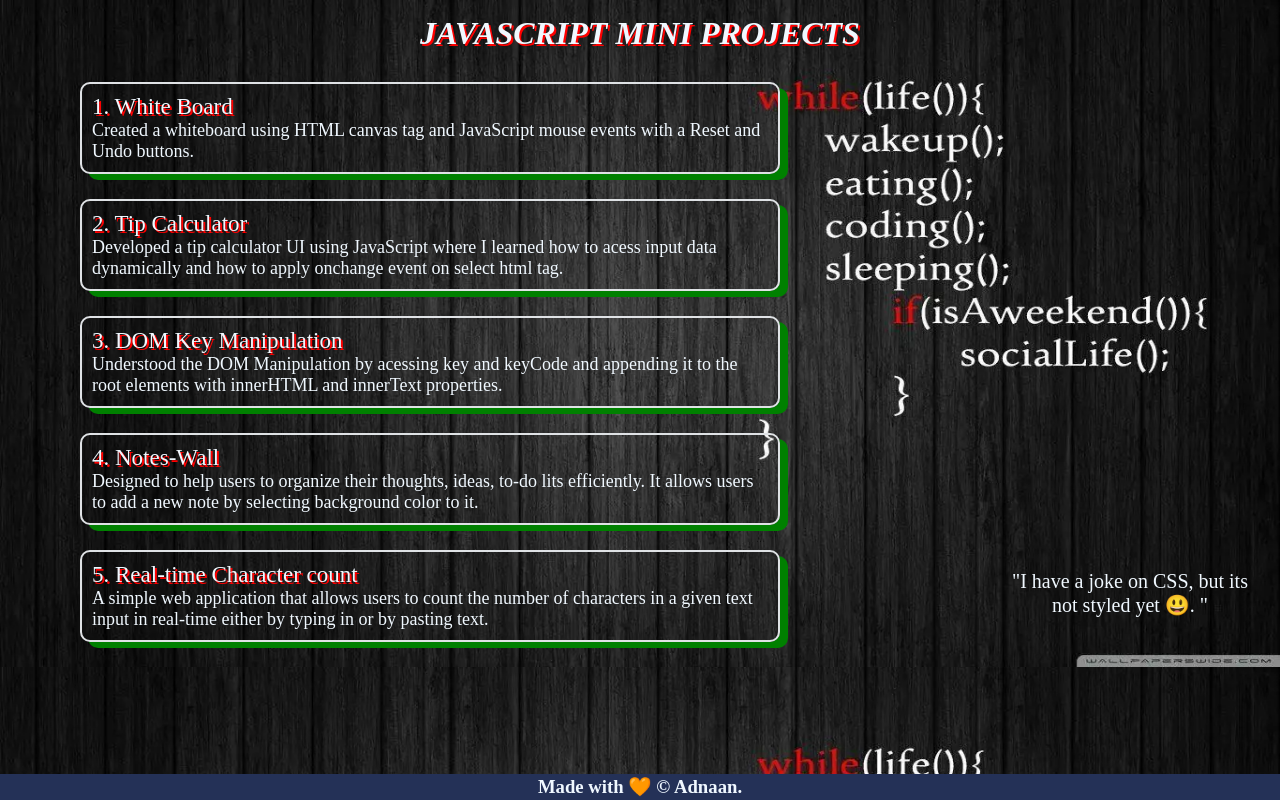
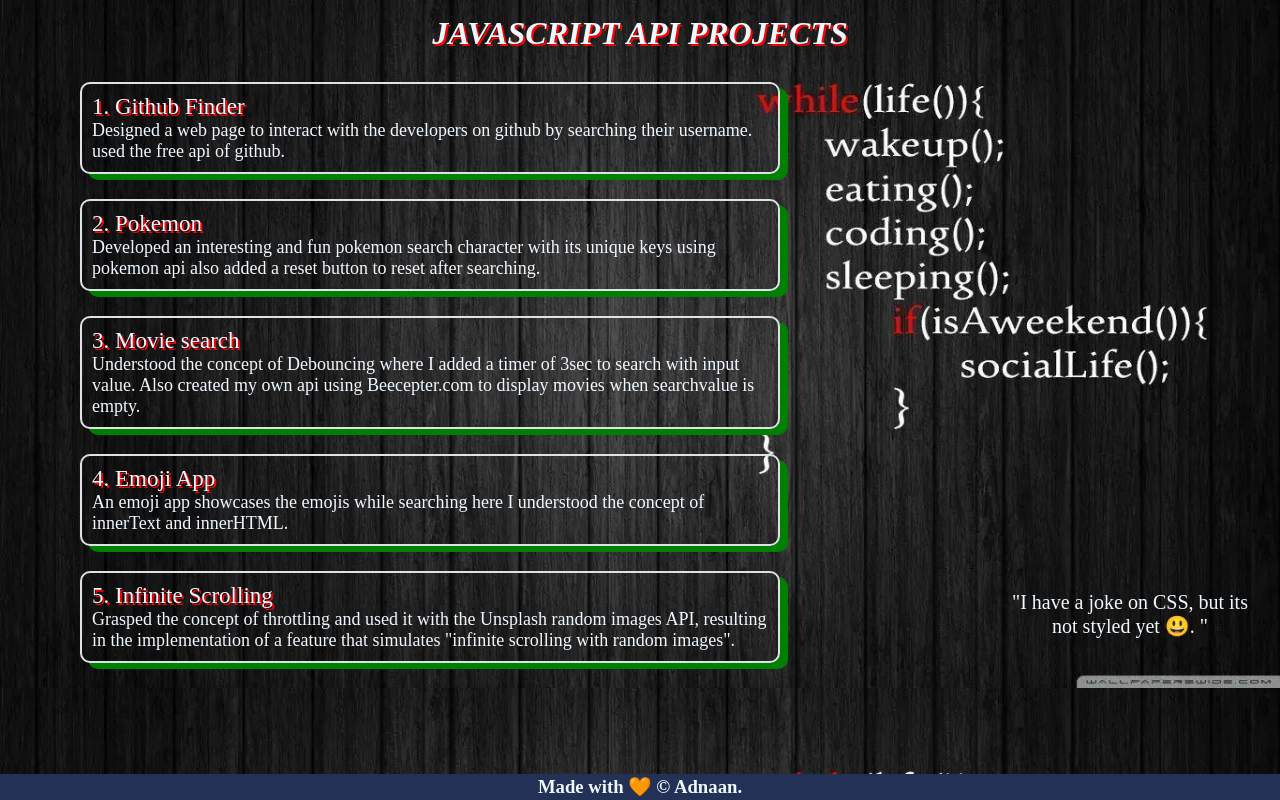
Before and after one commit to tareeqadnaan806/API-projects, a plain HTML site: page index.html in a window 1280 px wide. Drawn offline with Linux system fonts and the light colour scheme.

Commit message:
Update index.html

```diff
--- a/index.html
+++ b/index.html
@@ -9,27 +9,27 @@
 <body>
     <div class="container">
         <header>
-            <h1 class="header"><I>JAVASCRIPT MINI PROJECTS</I></h1>
+            <h1 class="header"><I>JAVASCRIPT API PROJECTS</I></h1>
         </header>
         <main>
             <div class="projects">
                 <div class="project">
-                    <a href="https://tareeqadnaan806.github.io/whiteboard/" target="_blank"><div class="name">1. White Board</div><p class="description">Created a whiteboard using HTML canvas tag and JavaScript mouse events with a Reset and Undo buttons.</p></a>
+                    <a href="https://tareeqadnaan806.github.io/github-finder/" target="_blank"><div class="name">1. Github Finder</div><p class="description">Designed a web page to interact with the developers on github by searching their username. used the free api of github.</p></a>
                 </div>
                 <div class="project">
-                    <a href="https://tareeqadnaan806.github.io/day11CW/" target="_blank"><div class="name">2. Tip Calculator</div><p class="description">Developed a tip calculator UI using JavaScript where I learned how to acess input data dynamically and how to apply onchange event on select html tag.</p></a>
+                    <a href="https://tareeqadnaan806.github.io/pokemon/" target="_blank"><div class="name">2. Pokemon</div><p class="description">Developed an interesting and fun pokemon search character with its unique keys using pokemon api also added a reset button to reset after searching.</p></a>
                 </div>
                 <div class="project">
-                    <a href="https://tareeqadnaan806.github.io/day11HW/" target="_blank"><div class="name">3. DOM Key Manipulation</div><p class="description">Understood the DOM Manipulation by acessing key and keyCode and appending it to the root elements with innerHTML and innerText properties.</p></a>
+                    <a href="https://tareeqadnaan806.github.io/movie-search/" target="_blank"><div class="name">3. Movie search</div><p class="description">Understood the concept of Debouncing where I added a timer of 3sec to search with input value. Also created my own api using Beecepter.com to display movies when searchvalue is empty.</p></a>
                 </div>
                 <div class="project">
-                    <a href="https://tareeqadnaan806.github.io/Notes-Wall/" target="_blank"><div class="name">4. Notes-Wall</div><p class="description">Designed to help users to organize their thoughts, ideas, to-do lits efficiently. It allows users to add a new note by selecting background color to it.</p></a>
+                    <a href="https://github.com/tareeqadnaan806/emoji-app" target="_blank"><div class="name">4. Emoji App</div><p class="description">An emoji app showcases the emojis while searching here I understood the concept of innerText and innerHTML.</p></a>
                 </div>
             </div>
         </main>
         <div class="flex">
          <div class="projected project">
-             <a href="https://tareeqadnaan806.github.io/character-count/" target="_blank"><div class="name">5. Real-time Character count</div><p class="description">A simple web application that allows users to count the number of characters in a given text input in real-time either by typing in or by pasting text.</p></a>
+             <a href="https://tareeqadnaan806.github.io/infinite-scrolling/" target="_blank"><div class="name">5. Infinite Scrolling</div><p class="description">Grasped the concept of throttling and used it with the  Unsplash random images API, resulting in the implementation of a feature that simulates "infinite scrolling with random images".</p></a>
          </div>
          <div class=>
              <div class="quote">
```
